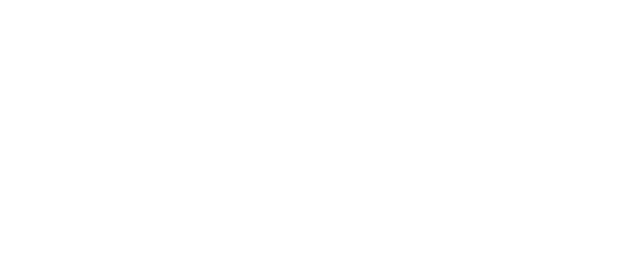
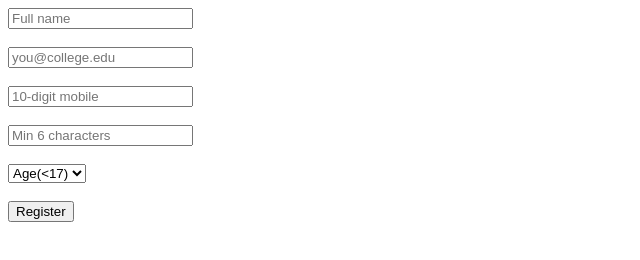
Before and after one commit to 7chhavisingh/Web-assignment, a plain HTML site: page Assignment-17.html in a window 1280 px wide. Shown: the whole page, without its empty margins (0-640 px from the left). Drawn offline with Linux system fonts and the light colour scheme.

Commit message:
Assignment-17 Form

```diff
--- a/Assignment-17.html
+++ b/Assignment-17.html
@@ -6,7 +6,30 @@
     <title>Assignment-17</title>
 </head>
 <body>
-
+    <form action="#">
+        <label for="name"></label>
+        <input type="text" id="name" name="name" placeholder="Full name">
+        <br><br>
+        <label for="email"></label>
+        <input type="email" id="email" name="email" placeholder="you@college.edu">
+        <br><br>
+        <label for="tel"></label>
+        <input type="tel" id="tel" name="tel" placeholder="10-digit mobile">
+        <br><br>
+        <label for="password"></label>
+        <input type="password" id="password" name="password" placeholder="Min 6 characters">
+        <br><br>
+        <label for="age"></label>
+        <select id="age" name="age">
+            <option value="">Age(<17)</option>
+            <option value="18-25">(18-25)</option>
+            <option value="26-35">(26-35)</option>
+            <option value="36-45">(36-45)</option>
+            <option value="46+">(>46)</option>
+        </select>
+        <br><br>
+        <input type="submit" value="Register">
+    </form>
 
 </body>
 </html>
```
